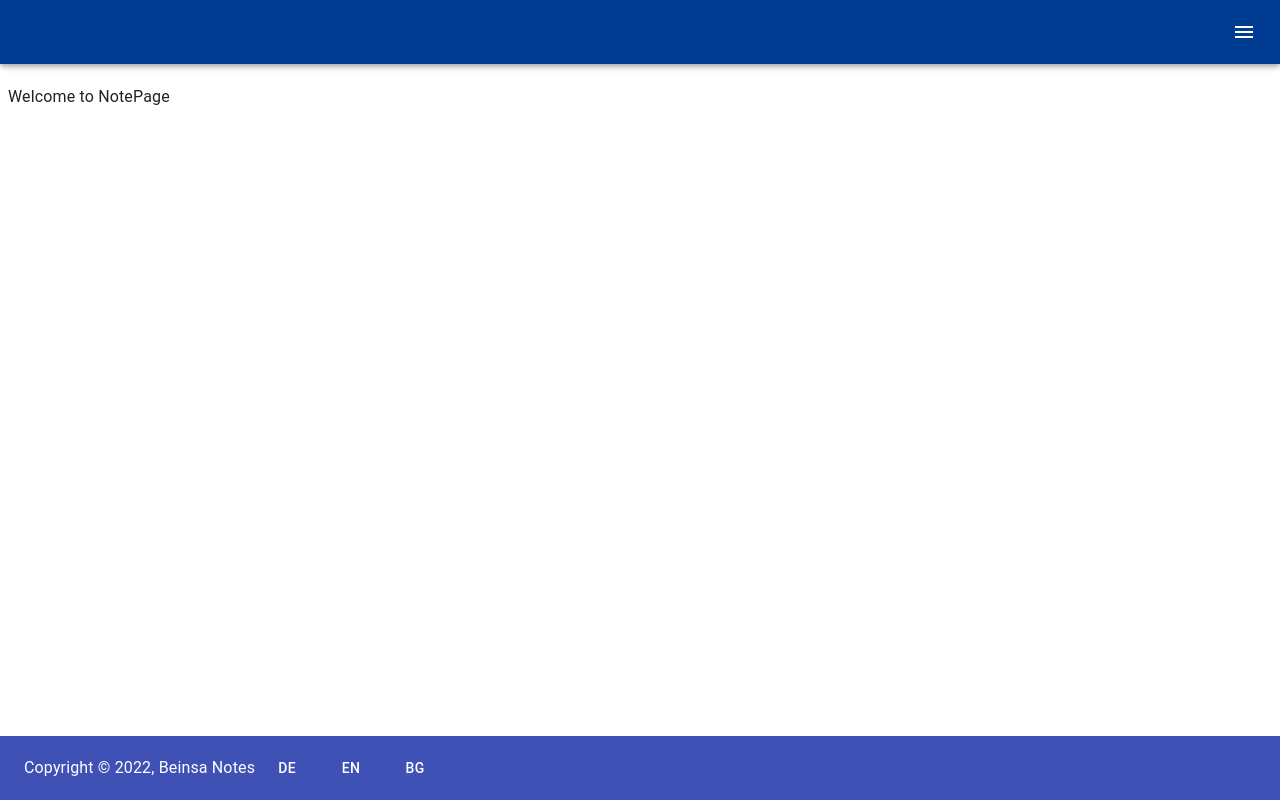
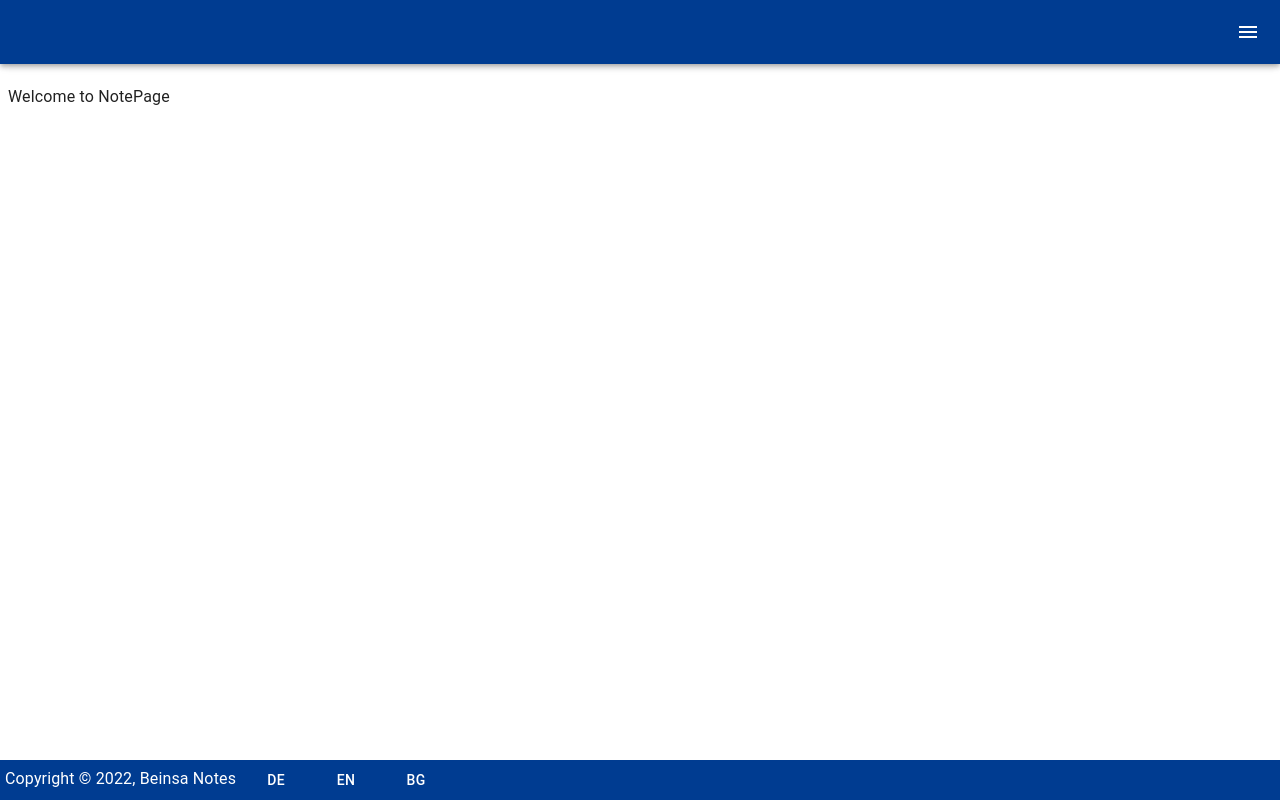
Before and after one commit to mkireva/notes-frontend, a React (Create React App) app: page /product in a window 1280 px wide. Built offline with nearby package versions, Linux system fonts and the light colour scheme.

Commit message:
fix: delete material ui 4

```diff
--- a/package.json
+++ b/package.json
@@ -6,8 +6,6 @@
   "dependencies": {
     "@emotion/react": "^11.5.0",
     "@emotion/styled": "^11.3.0",
-    "@material-ui/core": "^4.12.3",
-    "@material-ui/icons": "^4.11.2",
     "@mui/icons-material": "^5.0.4",
     "@mui/material": "^5.0.4",
     "@mui/styles": "^5.0.2",
@@ -20,8 +18,6 @@
     "@types/react-dom": "^17.0.0",
     "cypress": "^8.7.0",
     "i18next": "^21.4.0",
-    "material-ui-icons": "^1.0.0-beta.36",
-    "mui-icons": "^1.2.1",
     "react": "^17.0.2",
     "react-dom": "^17.0.2",
     "react-i18next": "^11.12.0",
--- a/src/App.tsx
+++ b/src/App.tsx
@@ -5,8 +5,7 @@ import en from "./assets/i18n/en.json";
 import bg from "./assets/i18n/bg.json";
 import {initI18n} from "./plugins/i18n";
 import {ThemeProvider} from "./theme/ThemeProvider";
-import {StyledEngineProvider} from "@mui/material/styles";
-import {CssBaseline} from "@mui/material";
+import {CssBaseline, StyledEngineProvider} from "@mui/material";
 import {Router} from "react-router-dom";
 import {createBrowserHistory} from "history";
 import {PageRouter} from "./pages/PageRouter";
--- a/src/components/footer/Footer.jss.ts
+++ /dev/null
@@ -1,15 +0,0 @@
-import { makeStyles, Theme } from "@material-ui/core/styles";
-
-export const getFooterClasses = makeStyles(({ palette }: Theme) => ({
-  footerText: {
-    // using theme properties
-    color: "#fff",
-  },
-  root: {
-    marginTop: 80,
-    backgroundColor: palette.primary.main,
-  },
-  footerButton: {
-    color: "#fff",
-  },
-}));
--- a/src/components/footer/Footer.tsx
+++ b/src/components/footer/Footer.tsx
@@ -1,11 +1,30 @@
-import Toolbar from "@material-ui/core/Toolbar";
 import React, {useCallback} from "react";
-import {Button} from "@material-ui/core";
 import {useTranslation} from "react-i18next";
-import {getFooterClasses} from "./Footer.jss";
 
+import {makeStyles} from '@mui/styles';
+import {Button, Theme} from "@mui/material"
+
+const useStyle = makeStyles(({palette}: Theme) => ({
+    root: {
+        marginTop: 80,
+        paddingLeft: 5,
+        paddingRight: 5,
+        paddingTop: 2,
+        paddingBottom: 2,
+        backgroundColor: palette.primary.main,
+        color: "#fff",
+    },
+    copyRight: {
+        marginRight: 5,
+    },
+    button: {
+        marginLeft: 3,
+        marginRight: 3,
+        color: "#fff",
+    },
+}));
 export const Footer = () => {
-    const classes = getFooterClasses();
+    const classes = useStyle();
 
     const {i18n} = useTranslation();
 
@@ -17,27 +36,28 @@ export const Footer = () => {
 
     return (
         <footer className={classes.root}>
-            <Toolbar className={classes.footerText}>
-                Copyright &copy; 2022, Beinsa Notes
+            <span className={classes.copyRight}>Copyright &copy; 2022, Beinsa Notes</span>
             <Button
-                    className={classes.footerButton}
+                variant={'text'}
+                className={classes.button}
                 onClick={() => changeLanguage("de")}
             >
                 DE
             </Button>
             <Button
-                    className={classes.footerButton}
+                variant={'text'}
+                className={classes.button}
                 onClick={() => changeLanguage("en")}
             >
                 EN
             </Button>
             <Button
-                    className={classes.footerButton}
+                variant={'text'}
+                className={classes.button}
                 onClick={() => changeLanguage("bg")}
             >
                 BG
             </Button>
-            </Toolbar>
         </footer>
     );
 };
--- a/src/components/header/Header.tsx
+++ b/src/components/header/Header.tsx
@@ -17,31 +17,11 @@ import ListItemIcon from "@mui/material/ListItemIcon";
 import ListItemText from "@mui/material/ListItemText";
 import InboxIcon from "@mui/icons-material/MoveToInbox";
 import MailIcon from "@mui/icons-material/Mail";
-// import { useMediaQuery } from "@material-ui/core";
-// import { getHeaderClasses } from "./Header.jss";
-import desktopLogo from "assets/svg/music-desktop.svg";
-import mobileLogo from "assets/svg/music-mobile.svg";
+import { makeStyles } from '@mui/styles';
+import { Theme } from "@mui/material"
 
 const drawerWidth = 240;
 
-const Main = styled("main", { shouldForwardProp: (prop) => prop !== "open" })<{
-  open?: boolean;
-}>(({ theme, open }) => ({
-  flexGrow: 1,
-  padding: theme.spacing(3),
-  transition: theme.transitions.create("margin", {
-    easing: theme.transitions.easing.sharp,
-    duration: theme.transitions.duration.leavingScreen,
-  }),
-  marginRight: -drawerWidth,
-  ...(open && {
-    transition: theme.transitions.create("margin", {
-      easing: theme.transitions.easing.easeOut,
-      duration: theme.transitions.duration.enteringScreen,
-    }),
-    marginRight: 0,
-  }),
-}));
 
 interface AppBarProps extends MuiAppBarProps {
   open?: boolean;
@@ -76,7 +56,6 @@ const DrawerHeader = styled("div")(({ theme }) => ({
 export const Header = () => {
   const theme = useTheme();
   const [open, setOpen] = React.useState(false);
-  // const classes = getHeaderClasses();
 
   const handleDrawerOpen = () => {
     setOpen(true);
```
Also changed, not shown: src/components/header/Header.jss.ts (deleted, +0 -34 lines), 1 other file (tests, documents, lock files or other folders). Lines whose indentation alone changed are shown as unchanged.
